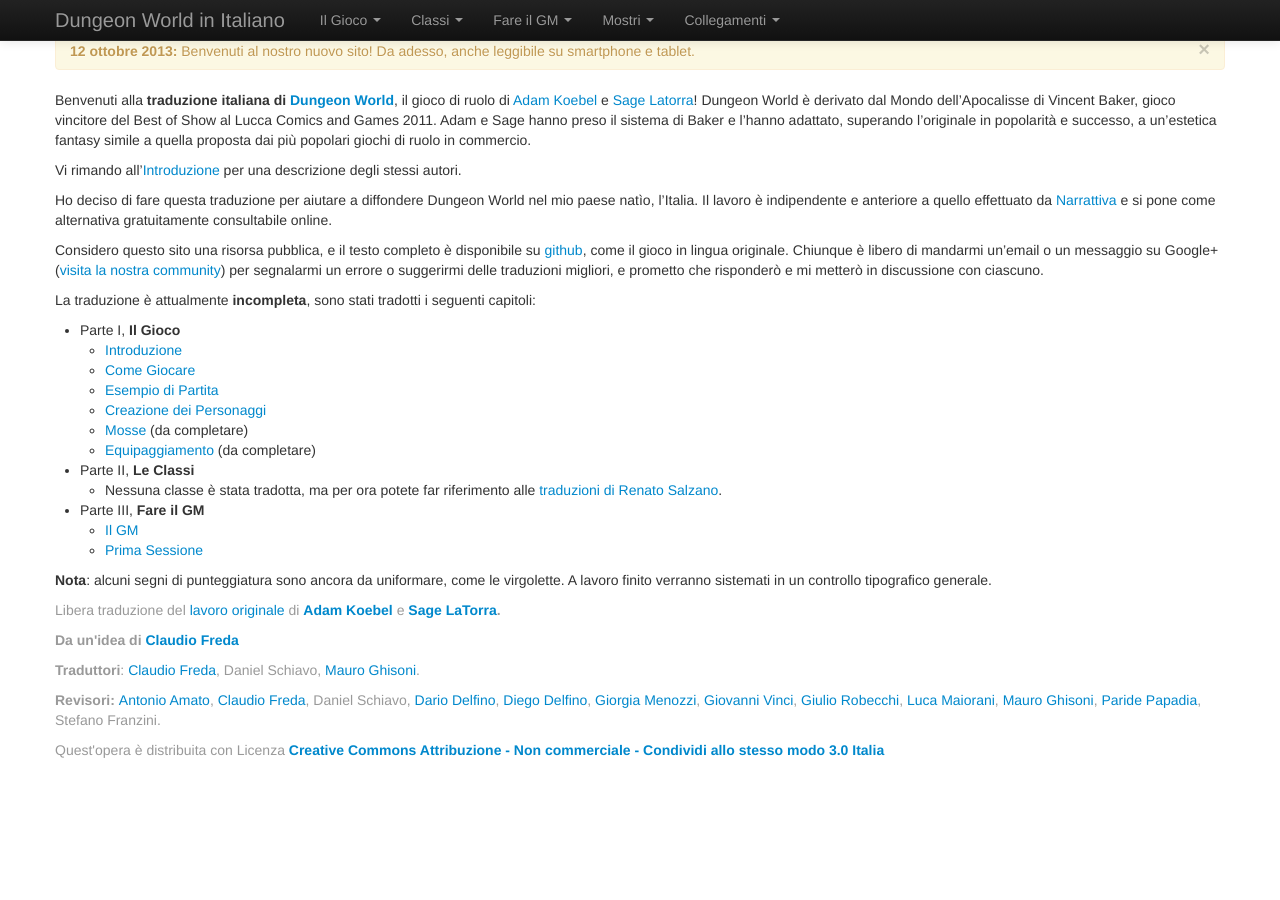
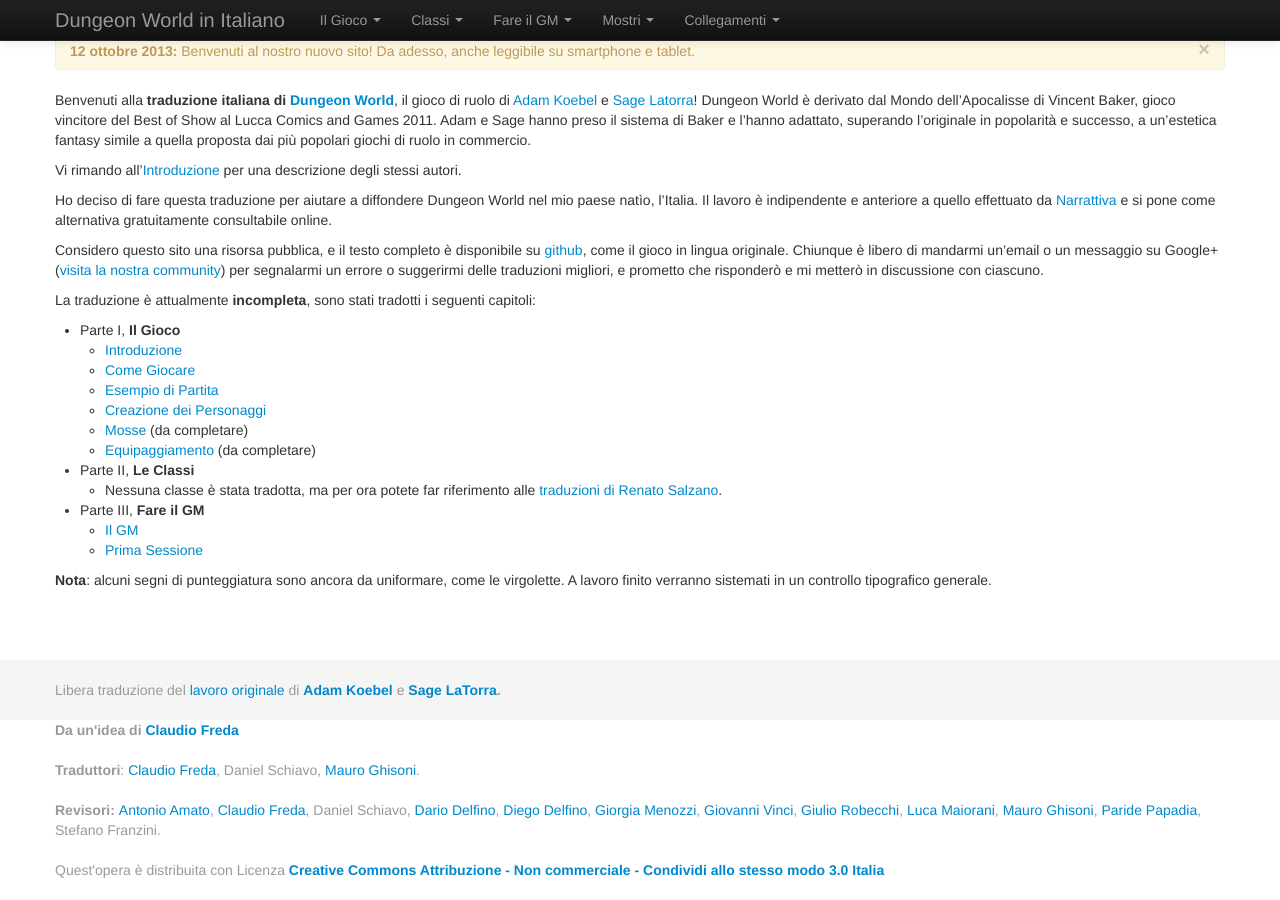
Before and after one commit to Kelmor91/Dungeon-World-Italiano, a Jekyll site: the page built from index.md, in a window 1280 px wide and 900 px high, scrolled down 128 px. Built offline with Jekyll 4.4.1, drawn with Linux system fonts in a browser that asks for light colours; nearby versions of some CDN libraries; before the commit the page ends 900 px from its top, so only the background shows below that.

Commit message:
sticky footer css

```diff
--- a/_layouts/default.html
+++ b/_layouts/default.html
@@ -117,13 +117,14 @@
     </div>
   </div>
 
-  <div class="wrap">
+  <div id="wrap">
     <div id="content" class="container">
 		<div class="page-header">
 		<h1> {{ page.title }} </h1>
 		</div>
 		{{ content | replace:'h4>','h5>' | replace:'<h4','<h5' | replace:'h3>','h4>' | replace:'<h3','<h4' | replace:'h2>','h3>' | replace:'<h2','<h3' | replace:'h1>','h2>' | replace:'<h1','<h2' }}
     </div>
+	<div id="push"></div>
   <div class="wrap">
 
   <div id="footer">
--- a/css/all.css
+++ b/css/all.css
@@ -11,6 +11,59 @@
 }
 
 blockquote { margin: 0 0 1em; }
+
+/* sticky footer copypasta */
+
+
+
+      /* Sticky footer styles
+      -------------------------------------------------- */
+
+      html,
+      body {
+        height: 100%;
+        /* The html and body elements cannot have any padding or margin. */
+      }
+
+      /* Wrapper for page content to push down footer */
+      #wrap {
+        min-height: 100%;
+        height: auto !important;
+        height: 100%;
+        /* Negative indent footer by it's height */
+        margin: 0 auto -60px;
+      }
+
+      /* Set the fixed height of the footer here */
+      #push,
+      #footer {
+        height: 60px;
+      }
+      #footer {
+        background-color: #f5f5f5;
+      }
+
+      /* Lastly, apply responsive CSS fixes as necessary */
+      @media (max-width: 767px) {
+        #footer {
+          margin-left: -20px;
+          margin-right: -20px;
+          padding-left: 20px;
+          padding-right: 20px;
+        }
+      }
+
+
+
+      /* Custom page CSS
+      -------------------------------------------------- */
+      /* Not required for template or sticky footer method. */
+
+      .container .credit {
+        margin: 20px 0;
+      }
+
+
 
 /* STUFF Adam & Sage wrote, don't touch it's fucking MAGIC */
 
```
